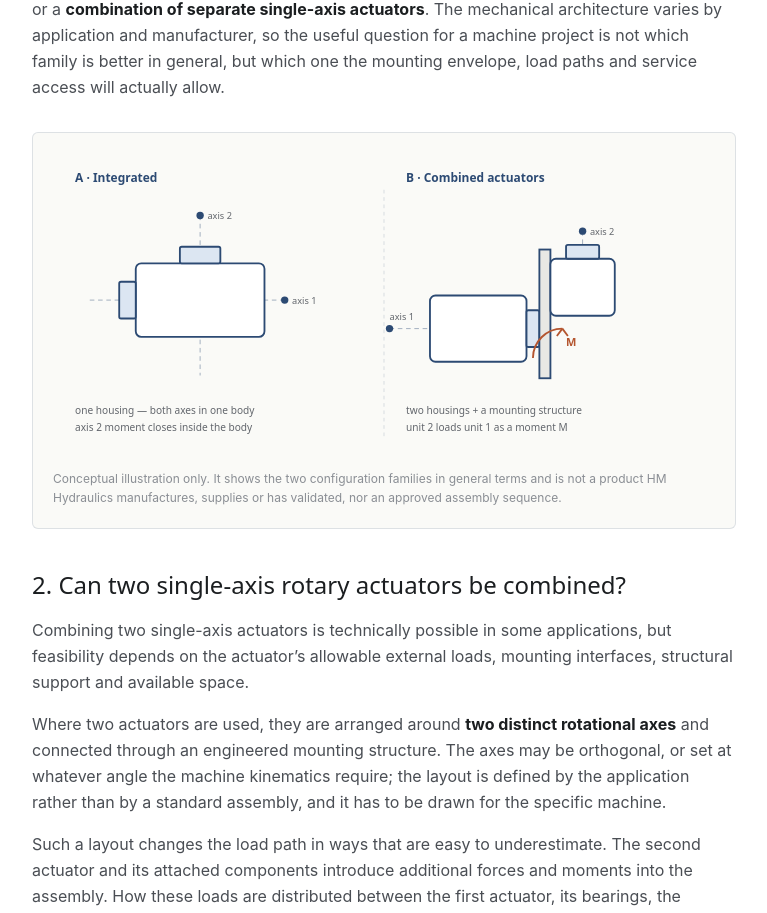
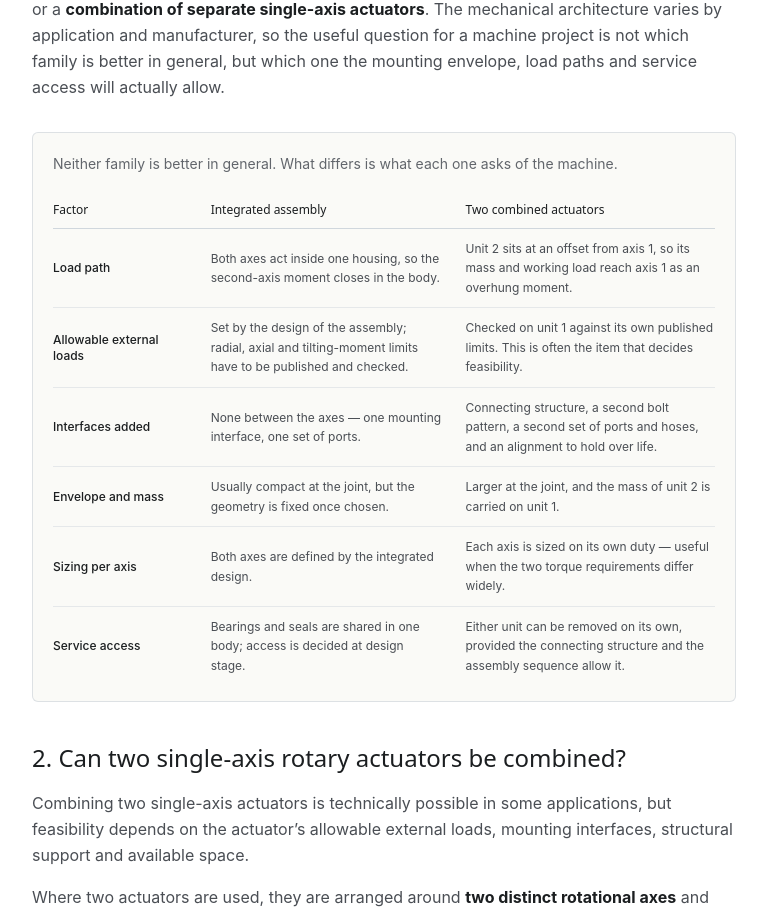
Before and after one commit to baizihuang-dijun/hm-hydraulics, a Next.js app: page /solutions/two-axis-hydraulic-rotary-actuators in a window 1280 px wide. Shown: the part 1133-2046 px from the top of the page, without its empty margins (256-1023 px from the left). Built offline with nearby package versions, Linux system fonts and the light colour scheme; a web font is replaced by a local one.

Commit message:
two-axis: replace the schematic with a comparison table

```diff
--- a/src/app/solutions/two-axis-hydraulic-rotary-actuators/page.tsx
+++ b/src/app/solutions/two-axis-hydraulic-rotary-actuators/page.tsx
@@ -139,88 +139,106 @@ export default function TwoAxisPage() {
             envelope, load paths and service access will actually allow.
           </p>
 
-          {/* Schematic */}
-          <figure className="mb-10 rounded-lg border border-[rgba(44,74,115,0.14)] bg-[#FAFAF7] p-5">
-            <svg
-              viewBox="0 0 720 330"
-              role="img"
-              aria-labelledby="twoAxisDiagramTitle twoAxisDiagramDesc"
-              className="w-full h-auto"
-            >
-              <title id="twoAxisDiagramTitle">
-                Load-path comparison: an integrated two-axis assembly and two combined single-axis
-                actuators
-              </title>
-              <desc id="twoAxisDiagramDesc">
-                Panel A: one housing contains both rotational axes, so the moment produced by the second
-                axis closes inside the same body. Panel B: two separate housings joined by an engineered
-                mounting structure, where the second unit sits at an offset from the first axis and
-                therefore loads the first unit output as an overhung moment M.
-              </desc>
-
-              {/* Panel A */}
-              <text x="24" y="32" fontSize="13" fill="#2C4A73" fontFamily="system-ui, sans-serif" fontWeight="600">
-                A · Integrated
-              </text>
-
-              <line x1="40" y1="160" x2="252" y2="160" stroke="#2C4A73" strokeWidth="1" strokeDasharray="5 4" opacity="0.45" />
-              <line x1="160" y1="68" x2="160" y2="242" stroke="#2C4A73" strokeWidth="1" strokeDasharray="5 4" opacity="0.45" />
-
-              <rect x="90" y="120" width="140" height="80" rx="6" fill="#FFFFFF" stroke="#2C4A73" strokeWidth="2" />
-              <rect x="72" y="140" width="18" height="40" rx="2" fill="#DCE6F2" stroke="#2C4A73" strokeWidth="2" />
-              <rect x="138" y="102" width="44" height="18" rx="2" fill="#DCE6F2" stroke="#2C4A73" strokeWidth="2" />
-
-              <circle cx="252" cy="160" r="4" fill="#2C4A73" />
-              <text x="260" y="164" fontSize="10" fill="#62666C" fontFamily="system-ui, sans-serif">axis 1</text>
-              <circle cx="160" cy="68" r="4" fill="#2C4A73" />
-              <text x="168" y="72" fontSize="10" fill="#62666C" fontFamily="system-ui, sans-serif">axis 2</text>
-
-              <text x="24" y="284" fontSize="11" fill="#62666C" fontFamily="system-ui, sans-serif">
-                one housing — both axes in one body
-              </text>
-              <text x="24" y="302" fontSize="11" fill="#62666C" fontFamily="system-ui, sans-serif">
-                axis 2 moment closes inside the body
-              </text>
-
-              {/* Divider */}
-              <line x1="360" y1="40" x2="360" y2="312" stroke="rgba(44,74,115,0.18)" strokeWidth="1" strokeDasharray="4 4" />
-
-              {/* Panel B */}
-              <text x="384" y="32" fontSize="13" fill="#2C4A73" fontFamily="system-ui, sans-serif" fontWeight="600">
-                B · Combined actuators
-              </text>
-
-              <line x1="366" y1="191" x2="515" y2="191" stroke="#2C4A73" strokeWidth="1" strokeDasharray="5 4" opacity="0.45" />
-              <line x1="576" y1="85" x2="576" y2="177" stroke="#2C4A73" strokeWidth="1" strokeDasharray="5 4" opacity="0.45" />
-
-              <rect x="410" y="155" width="105" height="72" rx="6" fill="#FFFFFF" stroke="#2C4A73" strokeWidth="2" />
-              <rect x="515" y="171" width="14" height="40" rx="2" fill="#DCE6F2" stroke="#2C4A73" strokeWidth="2" />
-              <rect x="529" y="105" width="12" height="140" fill="#E8E8E4" stroke="#2C4A73" strokeWidth="2" />
-              <rect x="541" y="115" width="70" height="62" rx="6" fill="#FFFFFF" stroke="#2C4A73" strokeWidth="2" />
-              <rect x="558" y="100" width="36" height="15" rx="2" fill="#DCE6F2" stroke="#2C4A73" strokeWidth="2" />
-
-              <path d="M 522 223 A 32 32 0 0 1 554 191" fill="none" stroke="#B4552F" strokeWidth="2" />
-              <path d="M 554 191 L 548 199 M 554 191 L 560 199" fill="none" stroke="#B4552F" strokeWidth="2" />
-              <text x="558" y="210" fontSize="12" fill="#B4552F" fontFamily="system-ui, sans-serif" fontWeight="600">M</text>
-
-              <circle cx="366" cy="191" r="4" fill="#2C4A73" />
-              <text x="366" y="182" fontSize="10" fill="#62666C" fontFamily="system-ui, sans-serif">axis 1</text>
-              <circle cx="576" cy="85" r="4" fill="#2C4A73" />
-              <text x="584" y="89" fontSize="10" fill="#62666C" fontFamily="system-ui, sans-serif">axis 2</text>
-
-              <text x="384" y="284" fontSize="11" fill="#62666C" fontFamily="system-ui, sans-serif">
-                two housings + a mounting structure
-              </text>
-              <text x="384" y="302" fontSize="11" fill="#62666C" fontFamily="system-ui, sans-serif">
-                unit 2 loads unit 1 as a moment M
-              </text>
-            </svg>
-            <figcaption className="text-xs text-[#8A8E94] leading-relaxed mt-3">
-              Conceptual illustration only. It shows the two configuration families in general terms
-              and is not a product HM Hydraulics manufactures, supplies or has validated, nor an
-              approved assembly sequence.
-            </figcaption>
-          </figure>
+          {/* Comparison table */}
+          <div className="mb-10 rounded-lg border border-[rgba(44,74,115,0.14)] bg-[#FAFAF7] px-5 pt-5 pb-4">
+            <p className="text-sm text-[#62666C] leading-relaxed mb-4">
+              Neither family is better in general. What differs is what each one asks of the machine.
+            </p>
+            <div className="overflow-x-auto">
+              <table className="min-w-full text-left border-collapse">
+                <caption className="sr-only">
+                  Comparison of an integrated two-axis assembly and two combined single-axis actuators
+                </caption>
+                <thead>
+                  <tr className="border-b border-[rgba(44,74,115,0.20)]">
+                    <th scope="col" className="py-2.5 pr-4 font-heading text-xs font-medium text-[#1B1E20] w-[22%]">
+                      Factor
+                    </th>
+                    <th scope="col" className="py-2.5 px-3 font-heading text-xs font-medium text-[#1B1E20]">
+                      Integrated assembly
+                    </th>
+                    <th scope="col" className="py-2.5 pl-3 font-heading text-xs font-medium text-[#1B1E20]">
+                      Two combined actuators
+                    </th>
+                  </tr>
+                </thead>
+                <tbody className="text-[#4A4E54]">
+                  <tr className="border-b border-[rgba(44,74,115,0.10)]">
+                    <th scope="row" className="py-2.5 pr-4 text-xs font-medium text-[#1B1E20] text-left">
+                      Load path
+                    </th>
+                    <td className="py-2.5 px-3 text-xs leading-relaxed">
+                      Both axes act inside one housing, so the second-axis moment closes in the body.
+                    </td>
+                    <td className="py-2.5 pl-3 text-xs leading-relaxed">
+                      Unit 2 sits at an offset from axis 1, so its mass and working load reach axis 1 as
+                      an overhung moment.
+                    </td>
+                  </tr>
+                  <tr className="border-b border-[rgba(44,74,115,0.10)]">
+                    <th scope="row" className="py-2.5 pr-4 text-xs font-medium text-[#1B1E20] text-left">
+                      Allowable external loads
+                    </th>
+                    <td className="py-2.5 px-3 text-xs leading-relaxed">
+                      Set by the design of the assembly; radial, axial and tilting-moment limits have to
+                      be published and checked.
+                    </td>
+                    <td className="py-2.5 pl-3 text-xs leading-relaxed">
+                      Checked on unit 1 against its own published limits. This is often the item that
+                      decides feasibility.
+                    </td>
+                  </tr>
+                  <tr className="border-b border-[rgba(44,74,115,0.10)]">
+                    <th scope="row" className="py-2.5 pr-4 text-xs font-medium text-[#1B1E20] text-left">
+                      Interfaces added
+                    </th>
+                    <td className="py-2.5 px-3 text-xs leading-relaxed">
+                      None between the axes — one mounting interface, one set of ports.
+                    </td>
+                    <td className="py-2.5 pl-3 text-xs leading-relaxed">
+                      Connecting structure, a second bolt pattern, a second set of ports and hoses, and
+                      an alignment to hold over life.
+                    </td>
+                  </tr>
+                  <tr className="border-b border-[rgba(44,74,115,0.10)]">
+                    <th scope="row" className="py-2.5 pr-4 text-xs font-medium text-[#1B1E20] text-left">
+                      Envelope and mass
+                    </th>
+                    <td className="py-2.5 px-3 text-xs leading-relaxed">
+                      Usually compact at the joint, but the geometry is fixed once chosen.
+                    </td>
+                    <td className="py-2.5 pl-3 text-xs leading-relaxed">
+                      Larger at the joint, and the mass of unit 2 is carried on unit 1.
+                    </td>
+                  </tr>
+                  <tr className="border-b border-[rgba(44,74,115,0.10)]">
+                    <th scope="row" className="py-2.5 pr-4 text-xs font-medium text-[#1B1E20] text-left">
+                      Sizing per axis
+                    </th>
+                    <td className="py-2.5 px-3 text-xs leading-relaxed">
+                      Both axes are defined by the integrated design.
+                    </td>
+                    <td className="py-2.5 pl-3 text-xs leading-relaxed">
+                      Each axis is sized on its own duty — useful when the two torque requirements differ
+                      widely.
+                    </td>
+                  </tr>
+                  <tr>
+                    <th scope="row" className="py-2.5 pr-4 text-xs font-medium text-[#1B1E20] text-left">
+                      Service access
+                    </th>
+                    <td className="py-2.5 px-3 text-xs leading-relaxed">
+                      Bearings and seals are shared in one body; access is decided at design stage.
+                    </td>
+                    <td className="py-2.5 pl-3 text-xs leading-relaxed">
+                      Either unit can be removed on its own, provided the connecting structure and the
+                      assembly sequence allow it.
+                    </td>
+                  </tr>
+                </tbody>
+              </table>
+            </div>
+          </div>
 
           {/* 2 */}
           <h2 className="font-heading text-2xl font-medium text-[#1B1E20] mb-4">
```
